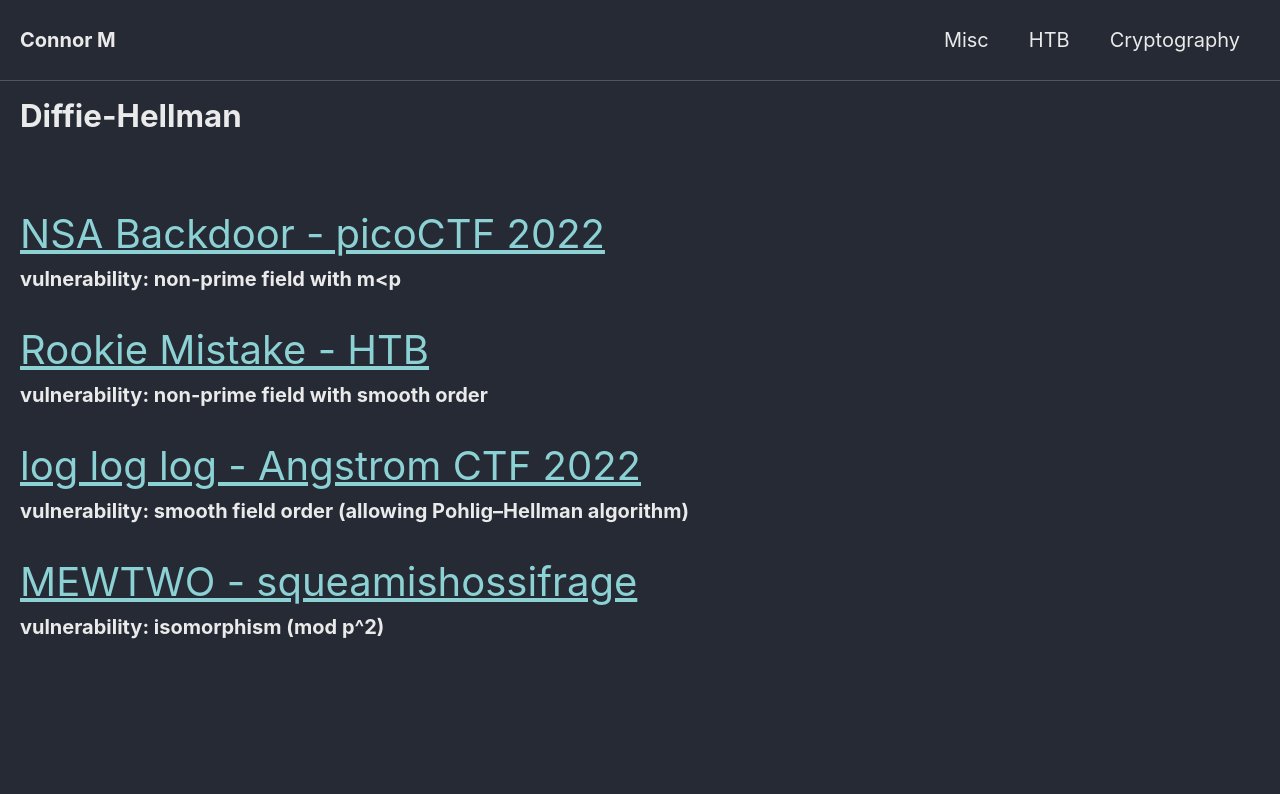
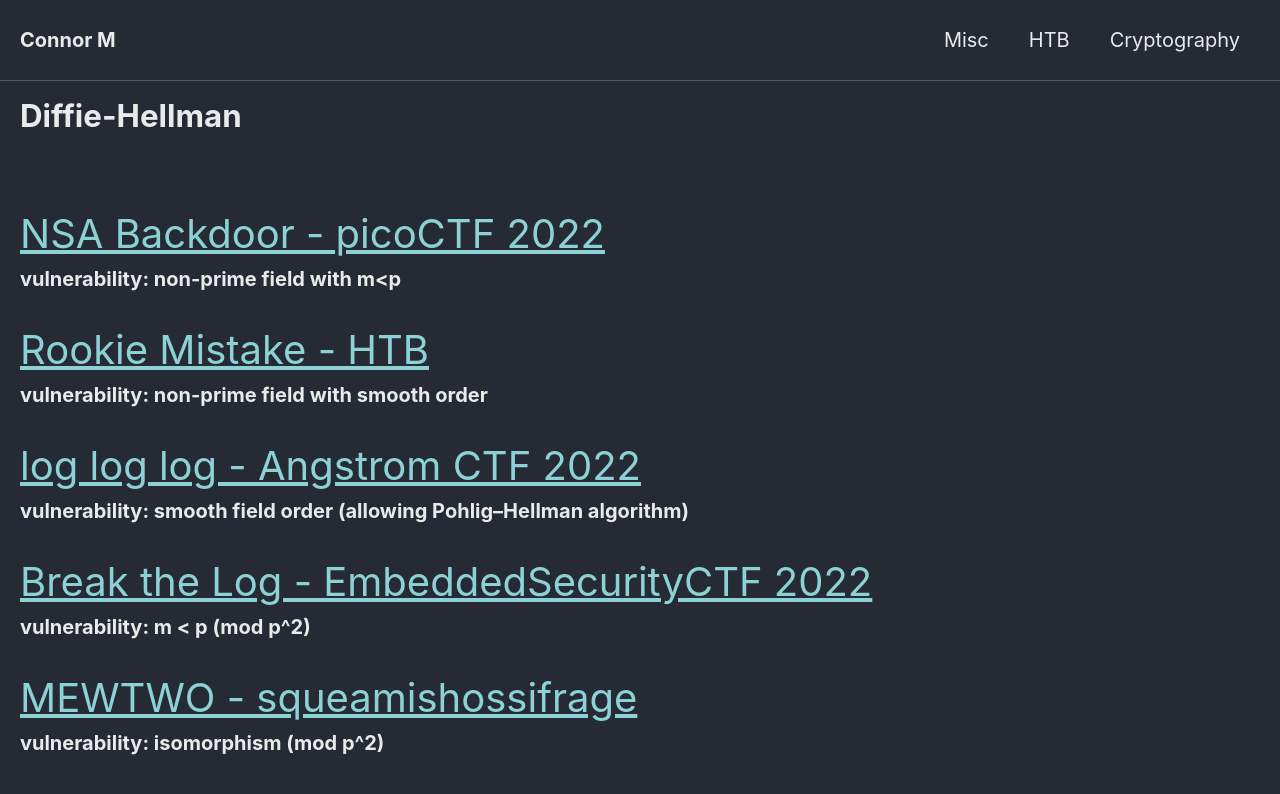
Before and after one commit to Connor-McCartney/Connor-McCartney.github.io, a Jekyll site: the page built from _pages/cryptography/diffie-hellman/diffie-hellman.md, in a window 1280 px wide. Shown: the top 794 px of the page. Built offline with Jekyll 4.4.1, drawn with Linux system fonts in a browser that asks for light colours; cached includes are drawn as plain includes.

Commit message:
Update diffie-hellman.md

```diff
--- a/_pages/cryptography/diffie-hellman/diffie-hellman.md
+++ b/_pages/cryptography/diffie-hellman/diffie-hellman.md
@@ -18,5 +18,9 @@ __vulnerability: non-prime field with smooth order__
 __vulnerability: smooth field order (allowing Pohlig–Hellman algorithm)__
 
 
+<span style="font-size:2em;">   [Break the Log - EmbeddedSecurityCTF 2022](/cryptography/diffie-hellman/Break-the-Log-EmbeddedSecurityCTF-20)       </span> <br>
+__vulnerability: m < p (mod p^2)__
+
+
 <span style="font-size:2em;">   [MEWTWO - squeamishossifrage](/cryptography/diffie-hellman/MEWTWO-squeamishossifrage)       </span> <br>
 __vulnerability: isomorphism (mod p^2)__
```
